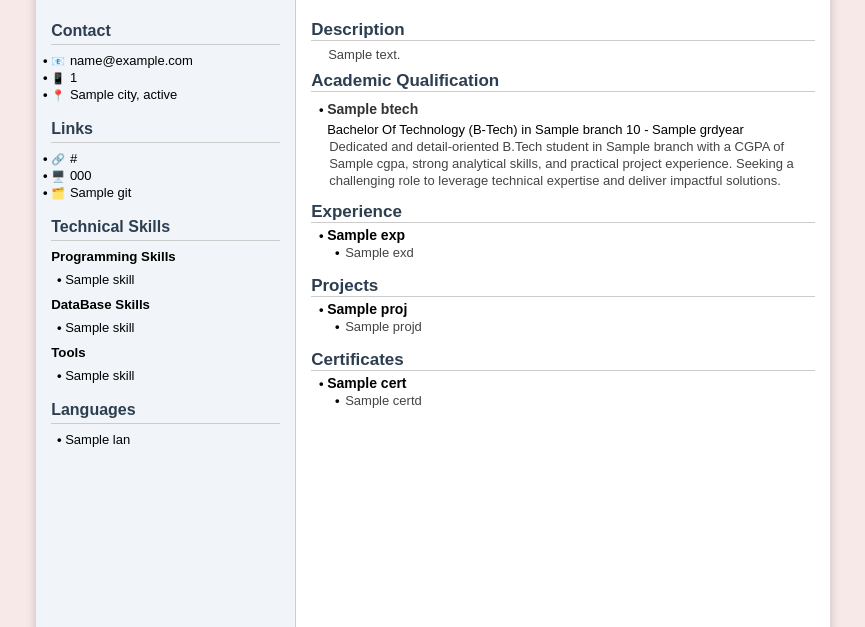
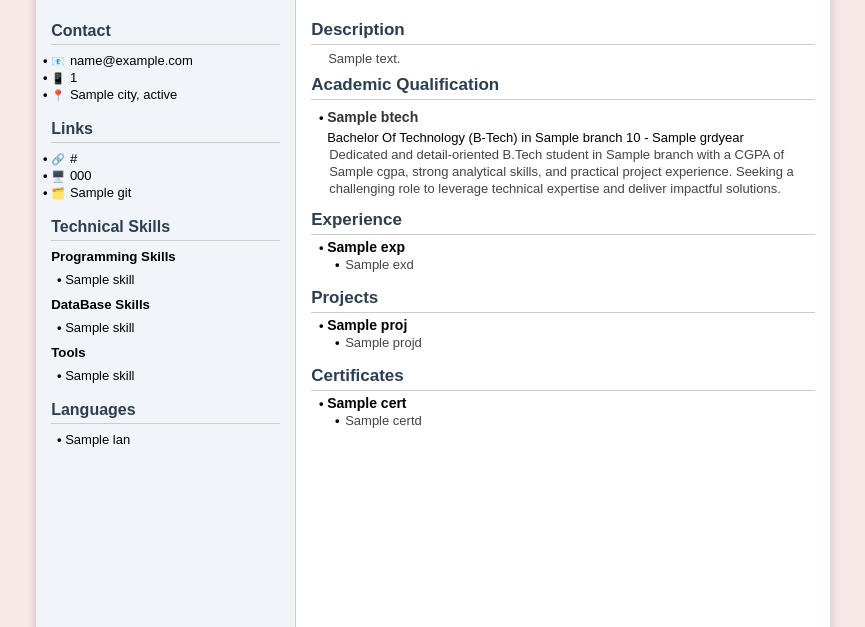
Before and after one commit to yeswanth-ch06/ResumeBuilder, a Flask app: template templates/resume.html in a window 1280 px wide. Shown: the part 120-747 px from the top of the page, without its empty margins (207-1072 px from the left). Run offline with Flask 3, Linux system fonts and the light colour scheme; the template is opened without the code that fills it: most values are stand-ins (such as "Sample title", 1, 10 or a date in 2020).

Commit message:
Update resume.css

```diff
--- a/static/resume.css
+++ b/static/resume.css
@@ -112,7 +112,7 @@ body {
   color: #2c3e50;
   margin: 6px 0 4px;
   border-bottom: 1px solid #ccc;
-  /* padding-bottom: 4px; */
+  padding-bottom: 4px;
 }
 
 .right h3 {
```
